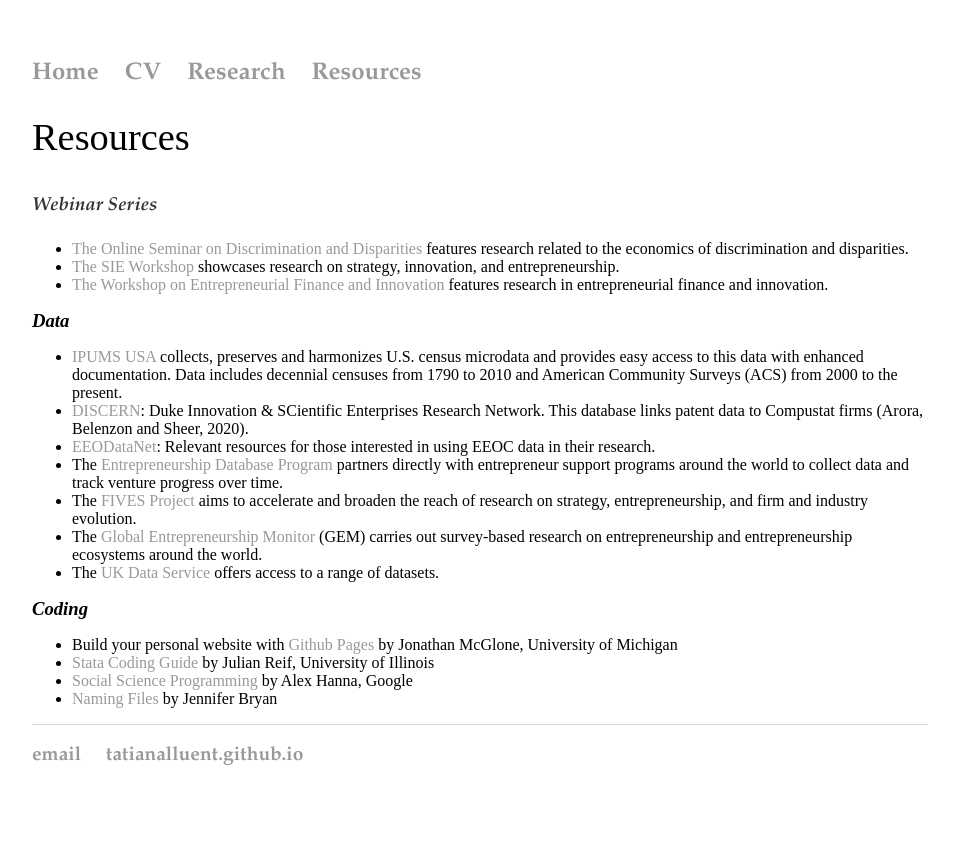
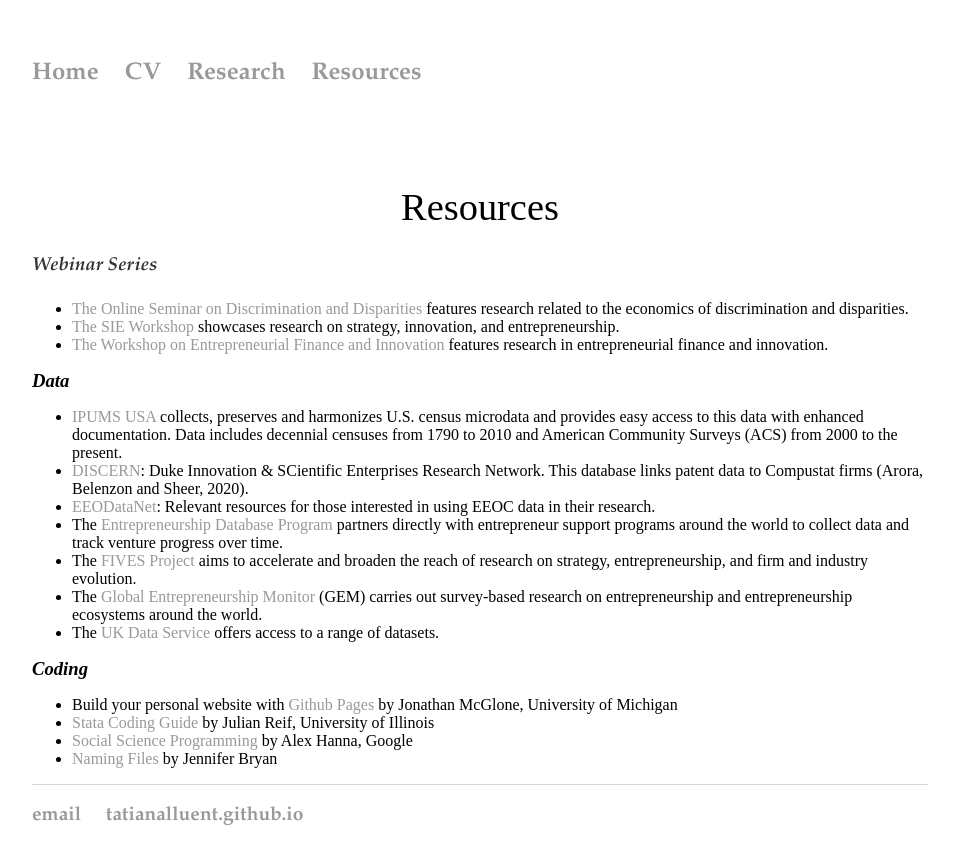
Before and after one commit to tatianalluent/tatianalluent.github.io, a Jekyll site: the page built from resources/index.html, in a window 1280 px wide. Shown: the top 864 px of the page, without its empty margins (160-1113 px from the left). Built offline with Jekyll 4.4.1, drawn with Linux system fonts in a browser that asks for light colours.

Commit message:
Update main.css

```diff
--- a/css/main.css
+++ b/css/main.css
@@ -21,19 +21,20 @@ a:hover {
     text-decoration: underline;
 }
 h1 {
+    text-align: center;
     font-size: 2.4em;
-    font-family: "Times New Roman", Times, serif;
+    font-family: "Times New Roman", "Times", serif;
     font-weight: normal;
-    text-align: center
     padding-top: 70px;
-    padding-bottom: 10px;
+    padding-bottom: 0px;
 }
 
 h2 {
+    text-align: center;
     font-size: 1.1em;
-    font-family: Copperplate, sans-serif;
+    font-family: "Copperplate", sans-serif;
     font-weight: normal;
-    text-align: center
+    padding-top: 0px;
     padding-bottom: 100px;
 }
 
```
